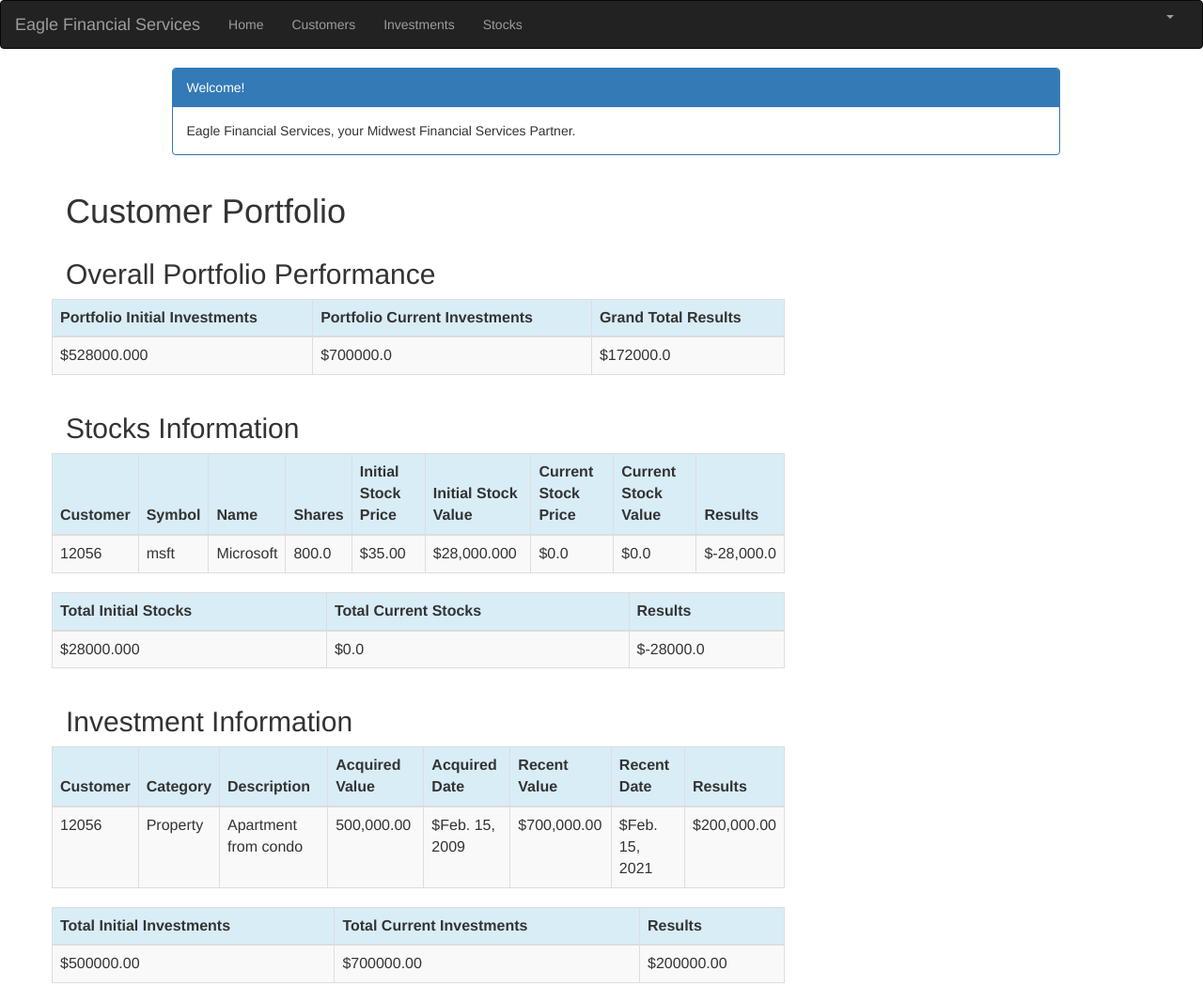
After one commit to abatistadeoliveira/efsalex, a Django app: page /customer/1/portfolio/ in a window 1280 px wide. The commit adds this page. Shown: the whole page at 94% size. Run offline with Django 3.2, Linux system fonts and the light colour scheme; a user stored in the database is signed in; data comes from the database, SQL or seed files in the repository; data that the repository does not hold is empty; some libraries are stand-ins or nearby versions.

Commit message:
'Updated'

```diff
--- a/efs/settings.py
+++ b/efs/settings.py
@@ -41,6 +41,10 @@ INSTALLED_APPS = [
     'portfolio',
     'crispy_forms',
     'django.contrib.postgres',
+    'rest_framework',
+    'mathfilters',
+    'django.contrib.humanize',
+
 ]
 
 MIDDLEWARE = [
--- a/portfolio/templates/portfolio/customer_list.html
+++ b/portfolio/templates/portfolio/customer_list.html
@@ -61,7 +61,7 @@
                            onclick="return confirm('Are you sure you want to delete?')"
                            class="btn btn-danger">Delete</a>
                     </td>
-                    <td><a href=""
+                    <td><a href="{% url 'portfolio:portfolio' pk=customer.pk %}"
                            class="btn btn-primary">Portfolio</a>
 
                 </tr>
--- /dev/null
+++ b/portfolio/templates/portfolio/portfolio.html
@@ -0,0 +1,158 @@
+{% extends 'portfolio/base.html' %}
+{% load humanize %}
+{% block content %}
+{% load mathfilters %}
+
+    <html>
+            <head>
+                <meta charset="UTF-8">
+                <title>Eagle Financial</title>
+                <link rel="stylesheet" href="https://maxcdn.bootstrapcdn.com/bootstrap/3.3.4/css/bootstrap.min.css">
+
+            </head>
+
+            <body>
+                     <div class="container">
+                                <div class="row">
+                                    <div class="col-md-10 col-md-offset-1">
+                                        <div class="panel panel-primary">
+                                            <div class="panel-heading">Welcome!</div>
+                                            <div class="panel-body">
+                                                Eagle Financial Services, your Midwest Financial Services Partner.
+                                            </div>
+                                        </div>
+                                    </div>
+                               </div>
+
+</div>
+<div class="row">
+    <h1 style="padding-left: 15Px">Customer Portfolio</h1>
+</div>
+<div class="row">
+    <h2 style="padding-left: 15Px">Overall Portfolio Performance</h2>
+    </div>
+    <div class="row">
+        <table class="table table-striped table-bordered table-hover">
+            <thead>
+            <tr class="bg-info">
+                <th>Portfolio Initial Investments</th>
+                <th>Portfolio Current Investments</th>
+                <th>Grand Total Results</th>
+            </tr>
+            </thead>
+            <tbody>
+                <tr>
+                    <td>${{ portfolio_ini_investments }}</td>
+                    <td>${{ portfolio_cur_investments }}</td>
+                    <td>${{ grand_results }}</td>
+                </tr>
+            </tbody>
+        </table>
+    </div>
+
+<div class="row">
+    <h2 style="padding-left: 15Px">Stocks Information</h2>
+</div>
+<div class="row">
+    <table class="table table-striped table-bordered table-hover">
+        <thead>
+        <tr class="bg-info">
+            <th>Customer</th>
+            <th>Symbol</th>
+            <th>Name</th>
+            <th>Shares</th>
+            <th>Initial Stock Price</th>
+            <th>Initial Stock Value</th>
+            <th>Current Stock Price</th>
+            <th>Current Stock Value</th>
+            <th>Results</th>
+
+        </tr>
+        </thead>
+        <tbody>
+        {% for stock in stocks %}
+            <tr>
+                <td>{{ stock.customer }}</td>
+                <td>{{ stock.symbol }}</td>
+                <td>{{ stock.name }}</td>
+                <td>{{ stock.shares }}</td>
+                <td>${{ stock.purchase_price|intcomma }}</td>
+                <td>${{ stock.initial_stock_value|intcomma }}</td>
+                <td>${{ stock.current_stock_price|intcomma}}</td>
+                <td>${{ stock.current_stock_value|intcomma}}</td>
+                <td>${{ stock.stock_results|intcomma }}</td>
+
+            </tr>
+        {% endfor %}
+        </tbody>
+    <table class="table table-striped table-bordered table-hover">
+        <thead>
+        <tr class="bg-info">
+            <th>Total Initial Stocks</th>
+            <th>Total Current Stocks</th>
+            <th>Results</th>
+        </tr>
+        </thead>
+        <tbody>
+            <tr>
+                <td>${{ sum_of_initial_stock_value }}</td>
+                <td>${{ sum_current_stocks_value }}</td>
+                <td>${{ sum_of_stock_results }}</td>
+            </tr>
+        </tbody>
+    </table>
+    </table>
+</div>
+<div class="row">
+    <h2 style="padding-left: 15Px">Investment Information</h2>
+</div>
+<div class="row">
+    <table class="table table-striped table-bordered table-hover">
+        <thead>
+        <tr class="bg-info">
+            <th>Customer</th>
+            <th>Category</th>
+            <th>Description</th>
+            <th>Acquired Value</th>
+            <th>Acquired Date</th>
+            <th>Recent Value</th>
+            <th>Recent Date</th>
+            <th>Results</th>
+
+        </tr>
+        </thead>
+        <tbody>
+        {% for investment in investments %}
+            <tr>
+                <td>{{ investment.customer }}</td>
+                <td>{{ investment.category }}</td>
+                <td>{{ investment.description }}</td>
+                <td>{{ investment.acquired_value|intcomma }}</td>
+                <td>${{ investment.acquired_date }}</td>
+                <td>${{ investment.recent_value|intcomma }}</td>
+                <td>${{ investment.recent_date }}</td>
+                <td>${{ investment.results_by_investment|intcomma}}</td>
+
+
+            </tr>
+        {% endfor %}
+        </tbody>
+    <table class="table table-striped table-bordered table-hover">
+        <thead>
+        <tr class="bg-info">
+            <th>Total Initial Investments</th>
+            <th>Total Current Investments</th>
+            <th>Results</th>
+        </tr>
+        </thead>
+        <tbody>
+            <tr>
+                <td>${{ sum_of_acquired_value }}</td>
+                <td>${{ sum_of_recent_value }}</td>
+                <td>${{ sum_of_investment_results }}</td>
+            </tr>
+        </tbody>
+    </table>
+    </table>
+</div>
+{% endblock %}
--- a/portfolio/urls.py
+++ b/portfolio/urls.py
@@ -1,6 +1,7 @@
 from django.conf.urls import url
 from . import views
 from django.urls import path
+from rest_framework.urlpatterns import format_suffix_patterns
 
 app_name = 'portfolio'
 urlpatterns = [
@@ -17,4 +18,8 @@ urlpatterns = [
     path('investment/create/', views.investment_new, name='investment_new'),
     path('investment/<int:pk>/edit/', views.investment_edit, name='investment_edit'),
     path('investment/<int:pk>/delete/', views.investment_delete, name='investment_delete'),
+    path('customer/<int:pk>/portfolio/', views.portfolio, name='portfolio'),
+    url(r'^customers_json/', views.CustomerList.as_view()),
 ]
+
+urlpatterns = format_suffix_patterns(urlpatterns)
--- a/portfolio/views.py
+++ b/portfolio/views.py
@@ -4,138 +4,204 @@ from .models import *
 from .forms import *
 from django.shortcuts import render, get_object_or_404
 from django.shortcuts import redirect
+from django.db.models import Sum
+from rest_framework.views import APIView
+from rest_framework.response import Response
+from rest_framework import status
+from .serializers import CustomerSerializer
 
 
 now = timezone.now()
+
+
 def home(request):
-   return render(request, 'portfolio/home.html',
-                 {'portfolio': home})
+    return render(request, 'portfolio/home.html',
+                  {'portfolio': home})
 
 
 @login_required
 def customer_list(request):
     customer = Customer.objects.filter(created_date__lte=timezone.now())
     return render(request, 'portfolio/customer_list.html',
-                 {'customers': customer})
+                  {'customers': customer})
 
 
 @login_required
 def customer_edit(request, pk):
-   customer = get_object_or_404(Customer, pk=pk)
-   if request.method == "POST":
-       # update
-       form = CustomerForm(request.POST, instance=customer)
-       if form.is_valid():
-           customer = form.save(commit=False)
-           customer.updated_date = timezone.now()
-           customer.save()
-           customer = Customer.objects.filter(created_date__lte=timezone.now())
-           return render(request, 'portfolio/customer_list.html',
-                         {'customers': customer})
-   else:
+    customer = get_object_or_404(Customer, pk=pk)
+    if request.method == "POST":
+        # update
+        form = CustomerForm(request.POST, instance=customer)
+        if form.is_valid():
+            customer = form.save(commit=False)
+            customer.updated_date = timezone.now()
+            customer.save()
+            customer = Customer.objects.filter(created_date__lte=timezone.now())
+            return render(request, 'portfolio/customer_list.html',
+                          {'customers': customer})
+    else:
         # edit
-       form = CustomerForm(instance=customer)
-   return render(request, 'portfolio/customer_edit.html', {'form': form})
+        form = CustomerForm(instance=customer)
+    return render(request, 'portfolio/customer_edit.html', {'form': form})
 
 
 @login_required
 def customer_delete(request, pk):
-   customer = get_object_or_404(Customer, pk=pk)
-   customer.delete()
-   return redirect('portfolio:customer_list')
+    customer = get_object_or_404(Customer, pk=pk)
+    customer.delete()
+    return redirect('portfolio:customer_list')
 
 
 @login_required
 def stock_list(request):
-   stocks = Stock.objects.filter(purchase_date__lte=timezone.now())
-   return render(request, 'portfolio/stock_list.html', {'stocks': stocks})
+    stocks = Stock.objects.filter(purchase_date__lte=timezone.now())
+    return render(request, 'portfolio/stock_list.html', {'stocks': stocks})
 
 
 @login_required
 def stock_new(request):
-   if request.method == "POST":
-       form = StockForm(request.POST)
-       if form.is_valid():
-           stock = form.save(commit=False)
-           stock.created_date = timezone.now()
-           stock.save()
-           stocks = Stock.objects.filter(purchase_date__lte=timezone.now())
-           return render(request, 'portfolio/stock_list.html',
-                         {'stocks': stocks})
-   else:
-       form = StockForm()
-       # print("Else")
-   return render(request, 'portfolio/stock_new.html', {'form': form})
+    if request.method == "POST":
+        form = StockForm(request.POST)
+        if form.is_valid():
+            stock = form.save(commit=False)
+            stock.created_date = timezone.now()
+            stock.save()
+            stocks = Stock.objects.filter(purchase_date__lte=timezone.now())
+            return render(request, 'portfolio/stock_list.html',
+                          {'stocks': stocks})
+    else:
+        form = StockForm()
+        # print("Else")
+    return render(request, 'portfolio/stock_new.html', {'form': form})
 
 
 @login_required
 def stock_edit(request, pk):
-   stock = get_object_or_404(Stock, pk=pk)
-   if request.method == "POST":
-       form = StockForm(request.POST, instance=stock)
-       if form.is_valid():
-           stock = form.save()
-           # stock.customer = stock.id
-           stock.updated_date = timezone.now()
-           stock.save()
-           stocks = Stock.objects.filter(purchase_date__lte=timezone.now())
-           return render(request, 'portfolio/stock_list.html', {'stocks': stocks})
-   else:
-       # print("else")
-       form = StockForm(instance=stock)
-   return render(request, 'portfolio/stock_edit.html', {'form': form})
+    stock = get_object_or_404(Stock, pk=pk)
+    if request.method == "POST":
+        form = StockForm(request.POST, instance=stock)
+        if form.is_valid():
+            stock = form.save()
+            # stock.customer = stock.id
+            stock.updated_date = timezone.now()
+            stock.save()
+            stocks = Stock.objects.filter(purchase_date__lte=timezone.now())
+            return render(request, 'portfolio/stock_list.html', {'stocks': stocks})
+    else:
+        # print("else")
+        form = StockForm(instance=stock)
+    return render(request, 'portfolio/stock_edit.html', {'form': form})
 
 
 @login_required
 def stock_delete(request, pk):
-   stock = get_object_or_404(Stock, pk=pk)
-   stock.delete()
-   return redirect('portfolio:stock_list')
+    stock = get_object_or_404(Stock, pk=pk)
+    stock.delete()
+    return redirect('portfolio:stock_list')
 
 
 @login_required
 def investment_list(request):
-   investments = Investment.objects.filter(acquired_date__lte=timezone.now())
-   return render(request, 'portfolio/investment_list.html', {'investments': investments})
+    investments = Investment.objects.filter(acquired_date__lte=timezone.now())
+    return render(request, 'portfolio/investment_list.html', {'investments': investments})
 
 
 @login_required
 def investment_new(request):
-   if request.method == "POST":
-       form = InvestmentForm(request.POST)
-       if form.is_valid():
-           investment = form.save(commit=False)
-           investment.created_date = timezone.now()
-           investment.save()
-           investments = Investment.objects.filter(acquired_date__lte=timezone.now())
-           return render(request, 'portfolio/investment_list.html',
-                         {'investments': investments})
-   else:
-       form = InvestmentForm()
-       # print("Else")
-   return render(request, 'portfolio/investment_new.html', {'form': form})
+    if request.method == "POST":
+        form = InvestmentForm(request.POST)
+        if form.is_valid():
+            investment = form.save(commit=False)
+            investment.created_date = timezone.now()
+            investment.save()
+            investments = Investment.objects.filter(acquired_date__lte=timezone.now())
+            return render(request, 'portfolio/investment_list.html',
+                          {'investments': investments})
+    else:
+        form = InvestmentForm()
+        # print("Else")
+    return render(request, 'portfolio/investment_new.html', {'form': form})
 
 
 @login_required
 def investment_edit(request, pk):
-   investment = get_object_or_404(Investment, pk=pk)
-   if request.method == "POST":
-       form = InvestmentForm(request.POST, instance=investment)
-       if form.is_valid():
-           investment = form.save()
-           # investment.customer = investment.id
-           investment.updated_date = timezone.now()
-           investment.save()
-           investments = Investment.objects.filter(acquired_date__lte=timezone.now())
-           return render(request, 'portfolio/investment_list.html', {'investments': investments})
-   else:
-       # print("else")
-       form = InvestmentForm(instance=investment)
-   return render(request, 'portfolio/investment_edit.html', {'form': form})
+    investment = get_object_or_404(Investment, pk=pk)
+    if request.method == "POST":
+        form = InvestmentForm(request.POST, instance=investment)
+        if form.is_valid():
+            investment = form.save()
+            # investment.customer = investment.id
+            investment.updated_date = timezone.now()
+            investment.save()
+            investments = Investment.objects.filter(acquired_date__lte=timezone.now())
+            return render(request, 'portfolio/investment_list.html', {'investments': investments})
+    else:
+        # print("else")
+        form = InvestmentForm(instance=investment)
+    return render(request, 'portfolio/investment_edit.html', {'form': form})
 
 
 @login_required
 def investment_delete(request, pk):
-   investment = get_object_or_404(Investment, pk=pk)
-   investment.delete()
-   return redirect('portfolio:investment_list')
+    investment = get_object_or_404(Investment, pk=pk)
+    investment.delete()
+    return redirect('portfolio:investment_list')
+
+
+@login_required
+def portfolio(request, pk):
+    customer = get_object_or_404(Customer, pk=pk)
+    customers = Customer.objects.filter(created_date__lte=timezone.now())
+    investments = Investment.objects.filter(customer=pk)
+    stocks = Stock.objects.filter(customer=pk)
+    sum_recent_value = Investment.objects.filter(customer=pk).aggregate(Sum('recent_value'))
+    sum_acquired_value = Investment.objects.filter(customer=pk).aggregate(Sum('acquired_value'))
+    # overall_investment_results = sum_recent_value-sum_acquired_value
+    # Initialize the value of the stocks
+    sum_current_stocks_value = 0
+    sum_of_initial_stock_value = 0
+    sum_of_stock_results = 0
+    sum_of_investment_results = 0
+    sum_of_acquired_value = 0
+    sum_of_recent_value = 0
+
+    # Loop through each stock and add the value to the total
+    for stock in stocks:
+        sum_current_stocks_value += stock.current_stock_value()
+        sum_of_initial_stock_value += stock.initial_stock_value()
+        sum_of_stock_results += stock.stock_results()
+
+    for investment in investments:
+        sum_of_investment_results += investment.results_by_investment()
+        sum_of_acquired_value += investment.acquired_value
+        sum_of_recent_value += investment.recent_value
+
+    portfolio_ini_investments = sum_of_initial_stock_value + sum_of_acquired_value
+    portfolio_cur_investments = sum_current_stocks_value + float(sum_of_recent_value)
+    grand_results = float(sum_of_investment_results) + sum_of_stock_results
+
+    return render(request, 'portfolio/portfolio.html', {'customers': customers,
+                                                        'investments': investments,
+                                                        'stocks': stocks,
+                                                        'sum_acquired_value': sum_acquired_value,
+                                                        'sum_recent_value': sum_recent_value,
+                                                        'sum_current_stocks_value': sum_current_stocks_value,
+                                                        'sum_of_initial_stock_value': sum_of_initial_stock_value,
+                                                        'sum_of_stock_results': sum_of_stock_results,
+                                                        'sum_of_investment_results': sum_of_investment_results,
+                                                        'sum_of_acquired_value': sum_of_acquired_value,
+                                                        'sum_of_recent_value': sum_of_recent_value,
+                                                        'portfolio_ini_investments': portfolio_ini_investments,
+                                                        'portfolio_cur_investments': portfolio_cur_investments,
+                                                        'grand_results': grand_results,
+                                                        })
+
+
+# List at the end of the views.py
+# Lists all customers
+class CustomerList(APIView):
+
+    def get(self,request):
+        customers_json = Customer.objects.all()
+        serializer = CustomerSerializer(customers_json, many=True)
+        return Response(serializer.data)
```
Also changed, not shown: portfolio/models.py (+18 -1 lines), portfolio/serializers.py (added, +9 -0 lines).
